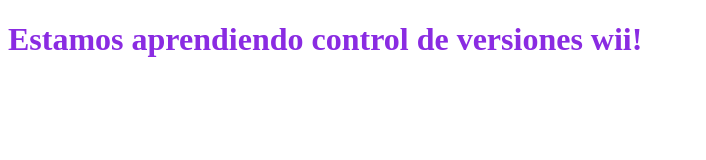
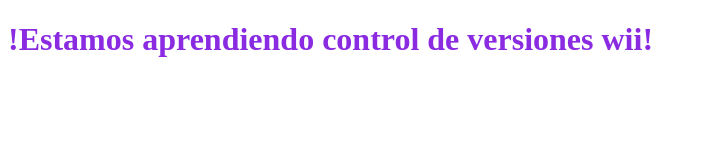
Before and after one commit to FalsoLoto/04_intro_git, a plain HTML site: page index.html in a window 1280 px wide. Shown: the whole page, without its empty margins (0-706 px from the left). Drawn offline with Linux system fonts and the light colour scheme.

```diff
--- a/index.html
+++ b/index.html
@@ -10,7 +10,7 @@
     <title>Document</title>
 </head>
 <body>
-    <h1 class="aviso">Estamos aprendiendo control de versiones wii!</h1>
+    <h1 class="aviso">!Estamos aprendiendo control de versiones wii!</h1>
 
 <script src="js/script.js"></script>
 </body>
```
